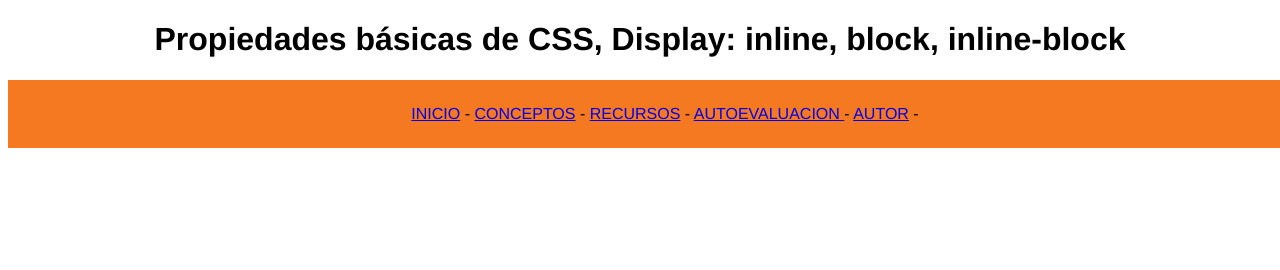
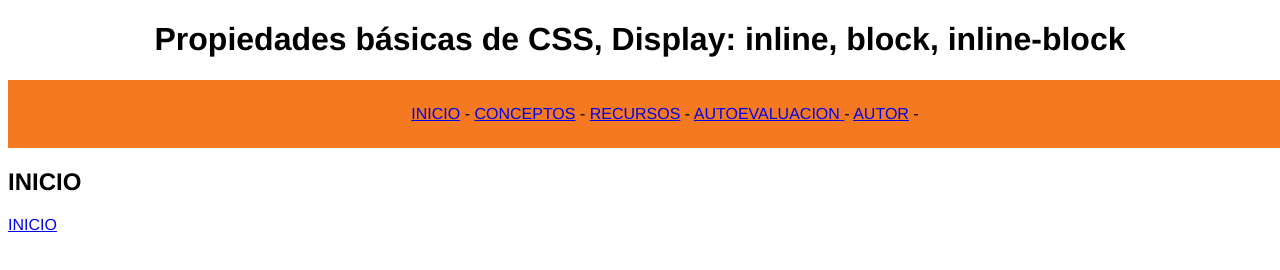
Before and after one commit to javiercalderon07/DSW-JavierCalderon, a plain HTML site: page autoevaluacion2.html in a window 1280 px wide. Shown: the top 270 px of the page. Drawn offline with Linux system fonts and the light colour scheme.

Commit message:
Update autoevaluacion2.html

```diff
--- a/autoevaluacion2.html
+++ b/autoevaluacion2.html
@@ -19,3 +19,5 @@
         <a href="autor.html">AUTOR</a>     -
 
     </div>
+    <h2>INICIO</h2>
+    <a href="index.html">INICIO</a>
```
